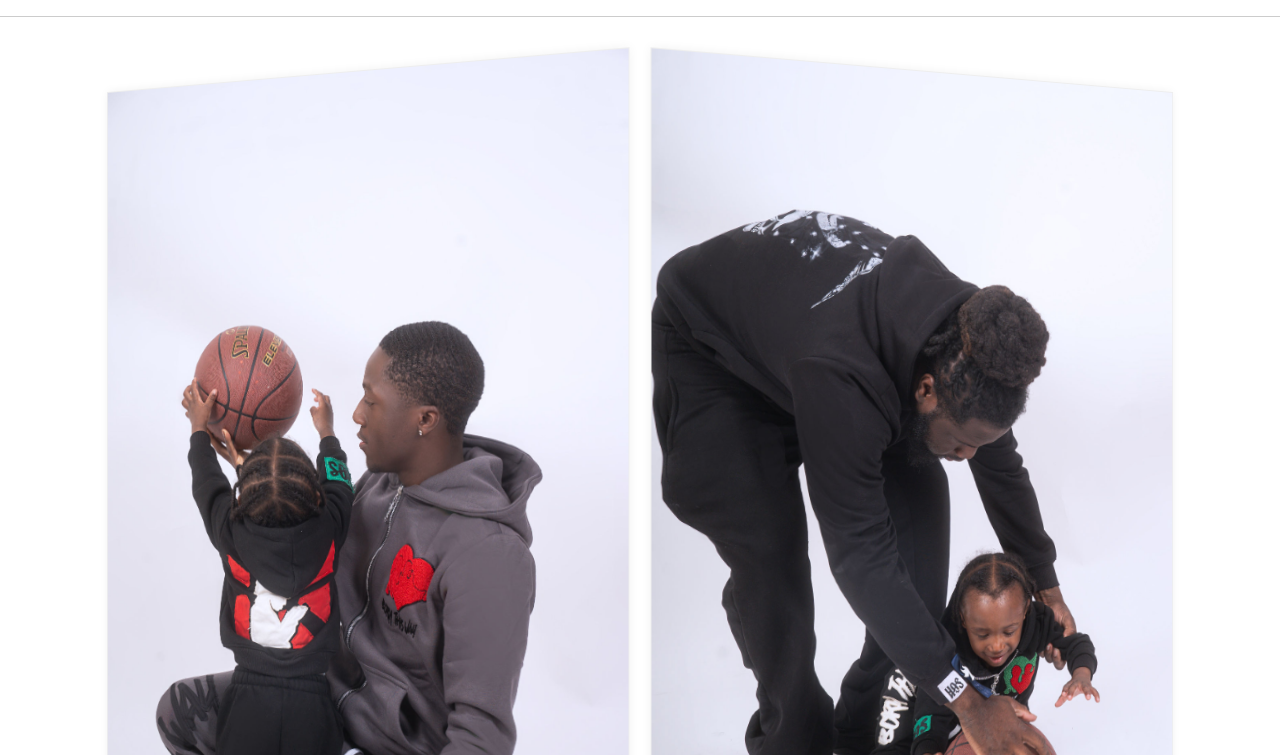
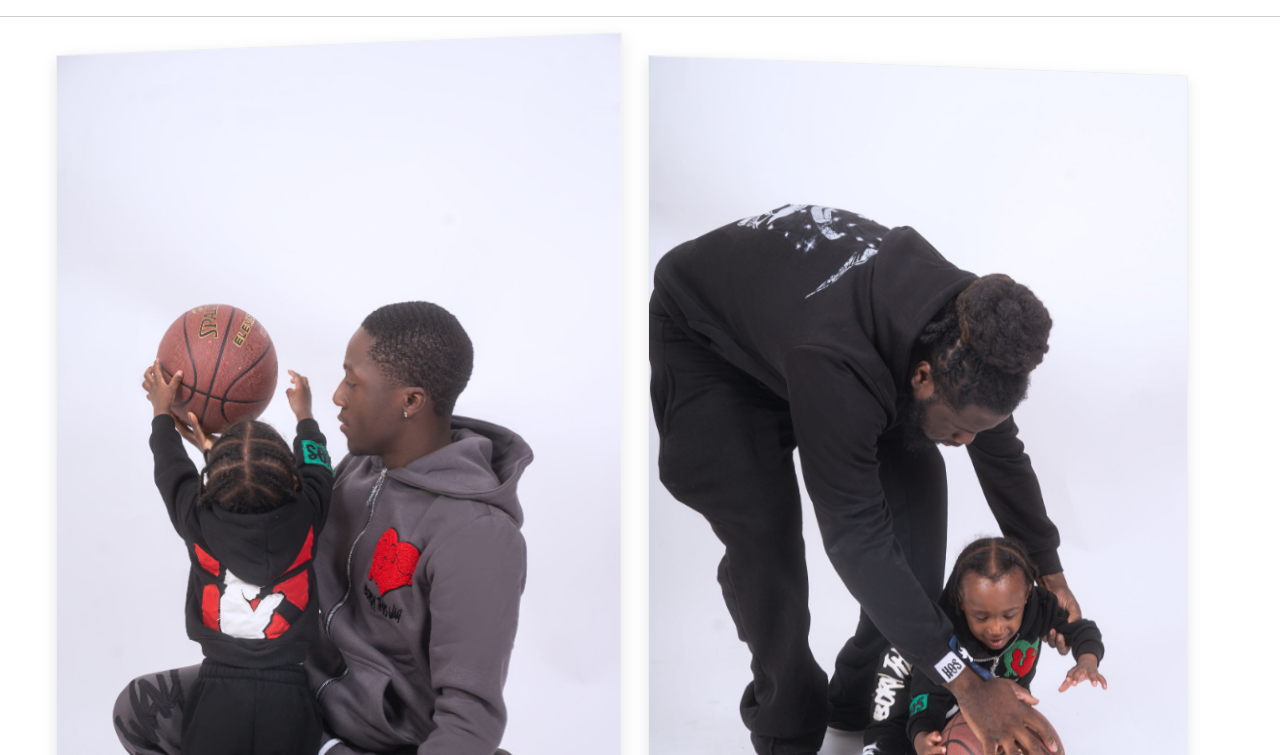
Before and after one commit to hofbrandss/HOS, a plain HTML site: page lookbook.html in a window 1280 px wide. Shown: the part 45-800 px from the top of the page. Drawn offline with Linux system fonts and the light colour scheme; a web font is replaced by a local one.

Commit message:
Update lookbook.html

```diff
--- a/lookbook.html
+++ b/lookbook.html
@@ -43,31 +43,22 @@
       margin-top: 100px;
     }
 
-    .page-pair {
+    .book {
+      position: relative;
       display: flex;
-      justify-content: center;
+      perspective: 2000px;
       gap: 0;
-      margin: 1em 0;
-      max-width: 100%;
-      perspective: 1200px;
     }
 
     .page {
       width: 45vw;
-      max-height: 90vh;
-      overflow: hidden;
+      height: auto;
+      transform-style: preserve-3d;
+      transform-origin: left;
+      transition: transform 1s;
+      box-shadow: 0 5px 15px rgba(0,0,0,0.1);
+      margin: 0 0.5em;
       border: 1px solid #eee;
-      box-shadow: 0 0 10px rgba(0,0,0,0.05);
-      transform-style: preserve-3d;
-      transition: transform 0.8s ease-in-out;
-    }
-
-    .page.left-flip {
-      transform: rotateY(-15deg);
-    }
-
-    .page.right-flip {
-      transform: rotateY(15deg);
     }
 
     .page img {
@@ -94,13 +85,14 @@
     }
 
     @media (max-width: 768px) {
-      .page-pair {
+      .book {
         flex-direction: column;
-        gap: 0.5em;
+        align-items: center;
       }
 
       .page {
         width: 90vw;
+        margin-bottom: 1em;
       }
     }
   </style>
@@ -114,9 +106,8 @@
   </nav>
 
   <div class="lookbook-container">
-    <div class="page-pair" id="pagePair">
-      <div class="page left-flip"><img src="hofimages/LOK0025.jpg" alt="Lookbook Page 1"></div>
-      <div class="page right-flip"><img src="hofimages/LOK0044.jpg" alt="Lookbook Page 2"></div>
+    <div class="book" id="book">
+      <!-- Pages inserted by JavaScript -->
     </div>
 
     <div class="navigation-buttons">
@@ -151,10 +142,10 @@
     function renderPages() {
       const left = pages[index];
       const right = pages[index + 1] || "";
-      const container = document.getElementById("pagePair");
-      container.innerHTML = `
-        <div class="page left-flip"><img src="hofimages/${left}" alt="Page"></div>
-        <div class="page right-flip"><img src="hofimages/${right}" alt="Page"></div>
+      const book = document.getElementById("book");
+      book.innerHTML = `
+        <div class="page" style="transform: rotateY(-10deg);"><img src="hofimages/${left}" alt="Page"></div>
+        <div class="page" style="transform: rotateY(10deg);"><img src="hofimages/${right}" alt="Page"></div>
       `;
     }
 
```
